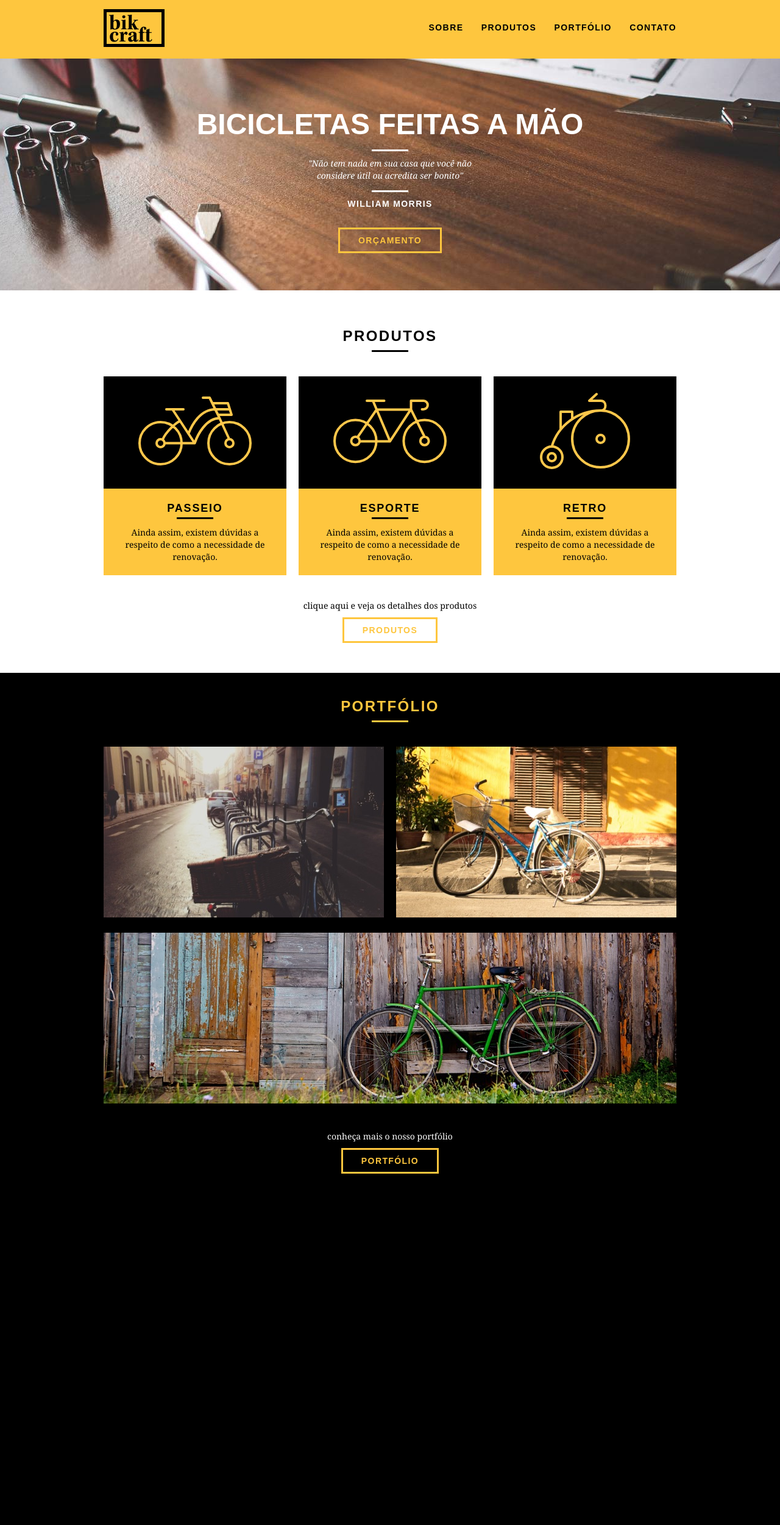
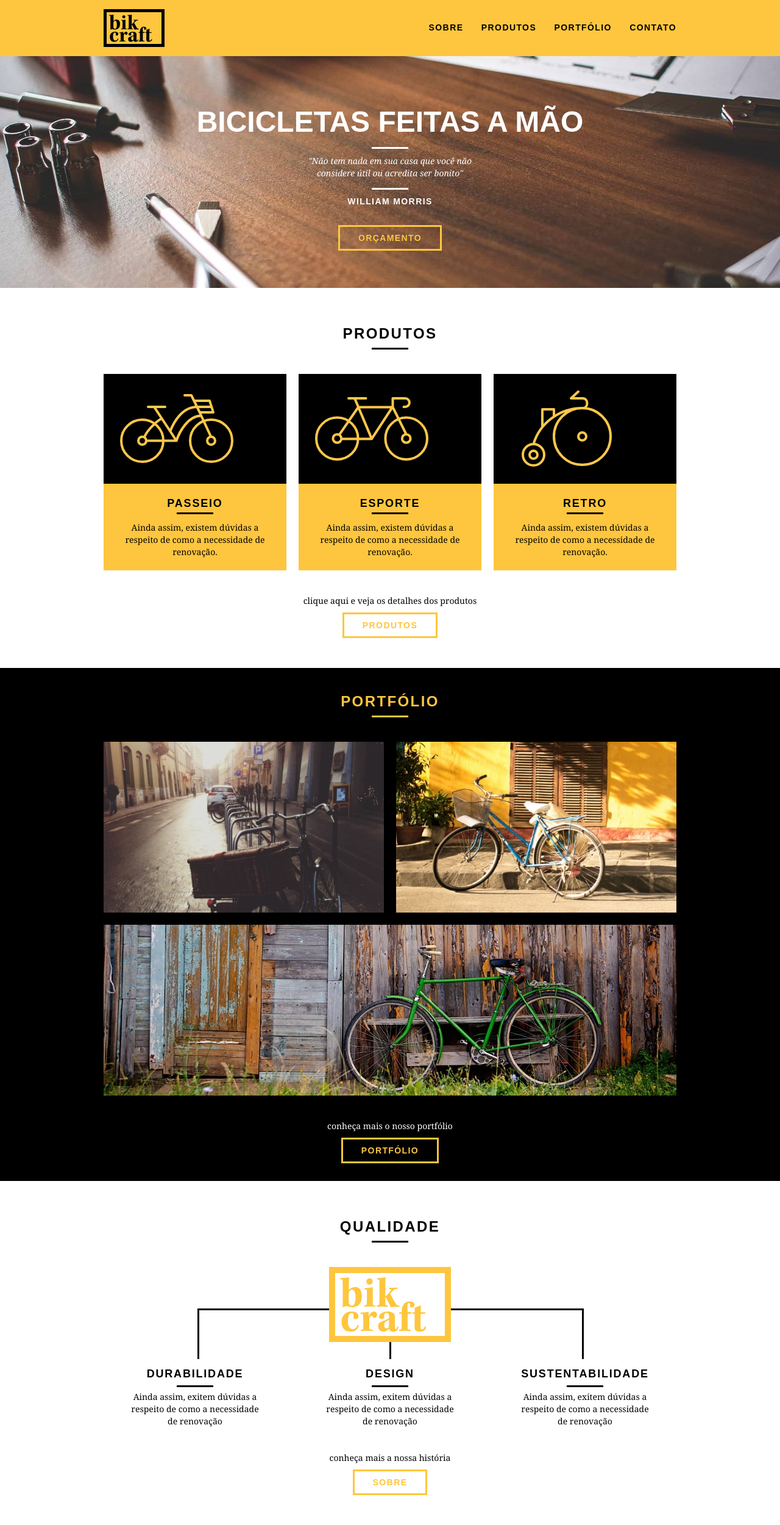
Before and after one commit to JoaoLucasLD/Origamid-Bikcraft, a PHP site: page / in a window 1280 px wide. Shown: the whole page at 61% size. Before the commit the page ends 1924 px from the top, so only its background shows below. Run offline with PHP 8.4, Linux system fonts and the light colour scheme.

Commit message:
Seção Qualidade finalizada

```diff
--- a/css/style.css
+++ b/css/style.css
@@ -49,6 +49,10 @@ p {
   background: #000;
   margin: 8px auto;
 }
+
+img {
+  display: block;
+}
 /*  Header */
 
 .header {
@@ -96,7 +100,7 @@ p {
   height: 380px;
   background: url('../img/bg.jpg') no-repeat center;
   background-size: cover;
-  margin-top: 96px;
+  margin-top: 92px;
   text-align: center;
   padding-top: 80px;
 }
@@ -207,3 +211,52 @@ p {
 .portfolio .call p {
   color: #fff;
 }
+
+/* Qualidade */
+
+.qualidade {
+  padding: 60px 0;
+}
+
+.qualidade_lista {
+  padding-top: 20px;
+}
+
+.qualidade::after {
+  content: '';
+  width: 634px;
+  height: 83px;
+  display: block;
+  background: url(../img/linhas.svg) no-repeat center;
+  position: absolute;
+  top: 209px;
+  right: 162px;
+  z-index: -1;
+}
+
+.qualidade img {
+  margin: 0 auto;
+}
+
+.qualidade_lista li {
+  text-align: center;
+  padding: 0 40px;
+}
+
+.qualidade_lista li h3 {
+  font-weight: bold;
+  font-size: 18px;
+  line-height: 25px;
+  text-transform: uppercase;
+  letter-spacing: 0.1em;
+  margin-top: 20px;
+}
+
+.qualidade_lista li h3::after {
+  content: '';
+  display: block;
+  width: 60px;
+  height: 3px;
+  background: #000;
+  margin: 6px auto;
+}
--- a/index.html
+++ b/index.html
@@ -105,5 +105,38 @@
         </div>
       </div>
     </section>
+
+    <section class="qualidade container">
+      <h2 class="subtitulo">Qualidade</h2>
+      <img src="img/bikcraft-qualidade.svg" alt="Bikcraft" />
+      <ul class="qualidade_lista">
+        <li class="grid-1-3">
+          <h3>Durabilidade</h3>
+          <p>
+            Ainda assim, exitem dúvidas a respeito de como a necessidade de
+            renovação
+          </p>
+        </li>
+        <li class="grid-1-3">
+          <h3>Design</h3>
+          <p>
+            Ainda assim, exitem dúvidas a respeito de como a necessidade de
+            renovação
+          </p>
+        </li>
+        <li class="grid-1-3">
+          <h3>Sustentabilidade</h3>
+          <p>
+            Ainda assim, exitem dúvidas a respeito de como a necessidade de
+            renovação
+          </p>
+        </li>
+      </ul>
+
+      <div class="call">
+        <p>conheça mais a nossa história</p>
+        <a href="sobre.html" class="btn btn-preto">Sobre</a>
+      </div>
+    </section>
   </body>
 </html>
```
